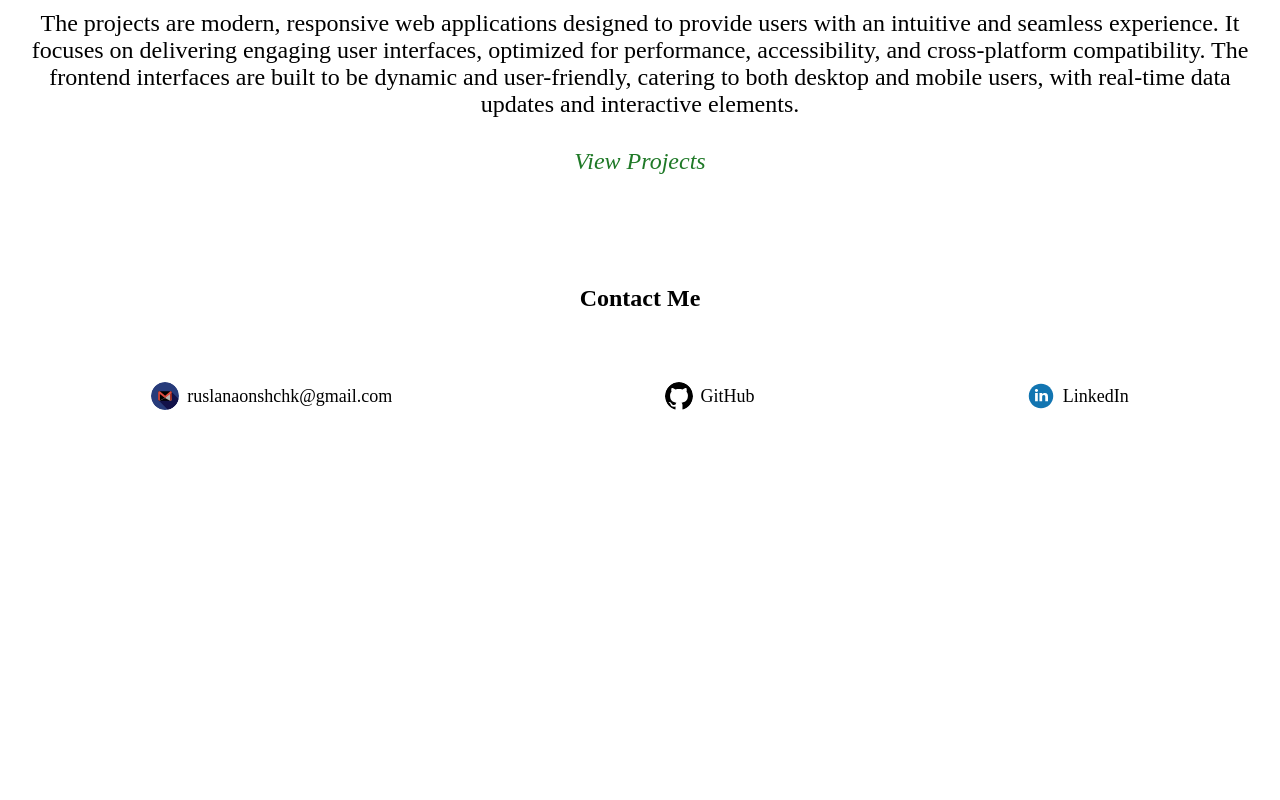
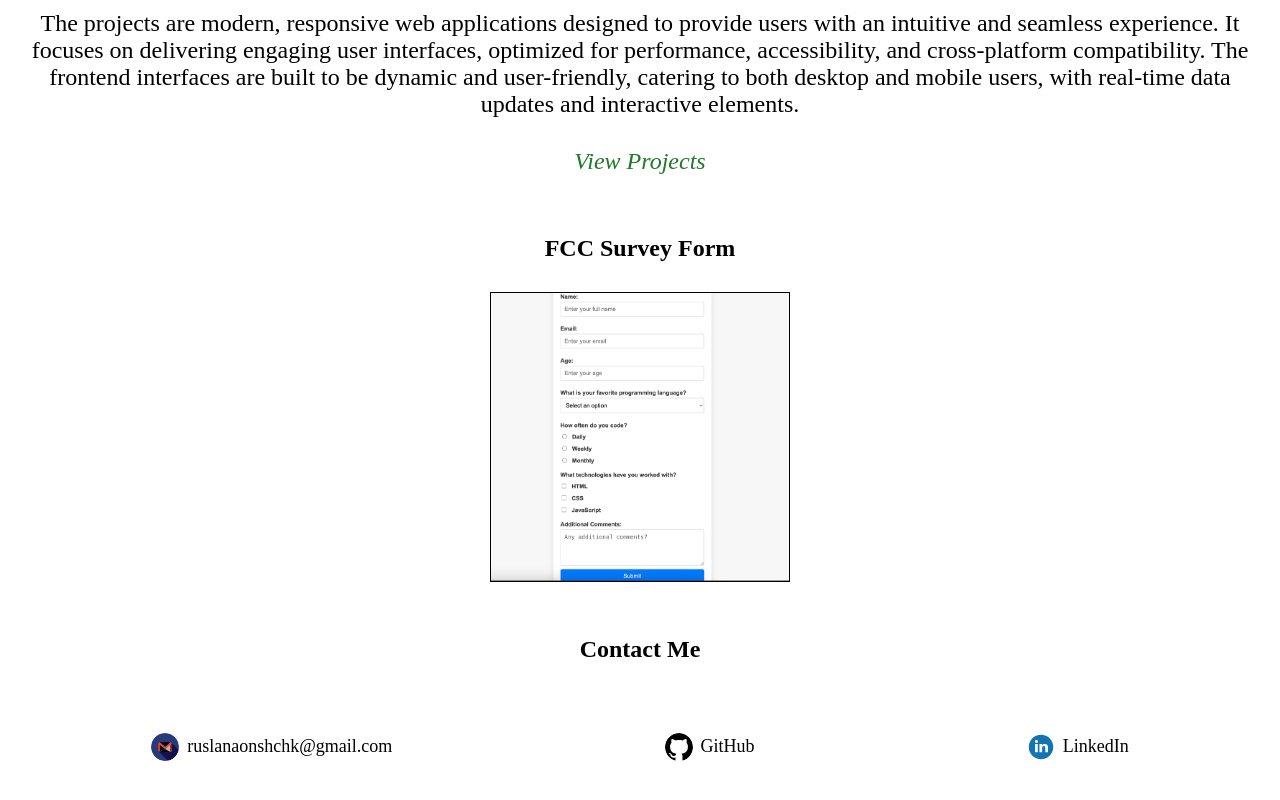
Before and after one commit to Ruslaana/HYFD, a plain HTML site: page homework1/index.html in a window 1280 px wide. Shown: the part 954-1754 px from the top of the page. Before the commit the page ends 1454 px from the top, so only its background shows below. Drawn offline with Linux system fonts and the light colour scheme.

Commit message:
add form

```diff
--- a/homework1/index.html
+++ b/homework1/index.html
@@ -66,6 +66,21 @@
         </div>
       </section>
 
+      <!-- FCC Survey Form -->
+      <div class="clicable-img-conteiner">
+        <section class="fcc-survey-form">
+          <h2 class="text-form">FCC Survey Form</h2>
+          <a
+            href="https://www.freecodecamp.org/learn/2022/responsive-web-design/build-a-survey-form-project/build-a-survey-form"
+            class="clickable-image"
+            target="_blank"
+            title="Go to FCC Form"
+          >
+            <img src="./img/fccform.png" alt="FCC Survey Form " />
+          </a>
+        </section>
+      </div>
+
       <!-- Contact Section -->
       <section id="contact" class="contact-section">
         <h2 class="contact-header">Contact Me</h2>
--- a/homework1/styles.css
+++ b/homework1/styles.css
@@ -49,7 +49,7 @@
       rgba(46, 47, 66, 0.7),
       rgba(46, 47, 66, 0.7)
     ),
-    url(./img/DALL·E\ 2024-11-01\ 17.01.13\ -\ A\ young\ woman\ programmer\ sitting\ with\ her\ back\ turned\ in\ a\ dark\ room\,\ wearing\ a\ black\ hoodie\ with\ the\ hood\ up.\ She\ is\ illuminated\ only\ by\ the\ glow\ of\ .webp);
+    url(./img/code-girl.jpg);
   background-repeat: no-repeat;
   background-position: center;
   background-size: cover;
@@ -103,6 +103,24 @@
   justify-content: center;
   align-items: center;
   margin-top: 20px;
+}
+
+.clicable-img-conteiner {
+  display: flex;
+  justify-content: center;
+  align-items: center;
+}
+
+.text-form {
+  text-align: center;
+  padding-bottom: 30px;
+}
+
+.clickable-image img {
+  width: 300px;
+  height: auto;
+  cursor: pointer;
+  border: 0.5px solid #000;
 }
 
 .contact-container {
```
Also changed, not shown: homework1/img/DALL·E 2024-11-01 17.01.13 - A young woman programmer sitting with her back turned in a dark room, wearing a black hoodie with the hood up. She is illuminated only by the glow of .webp (deleted), homework1/img/code-girl.jpg (added), homework1/img/fccform.png (added).
